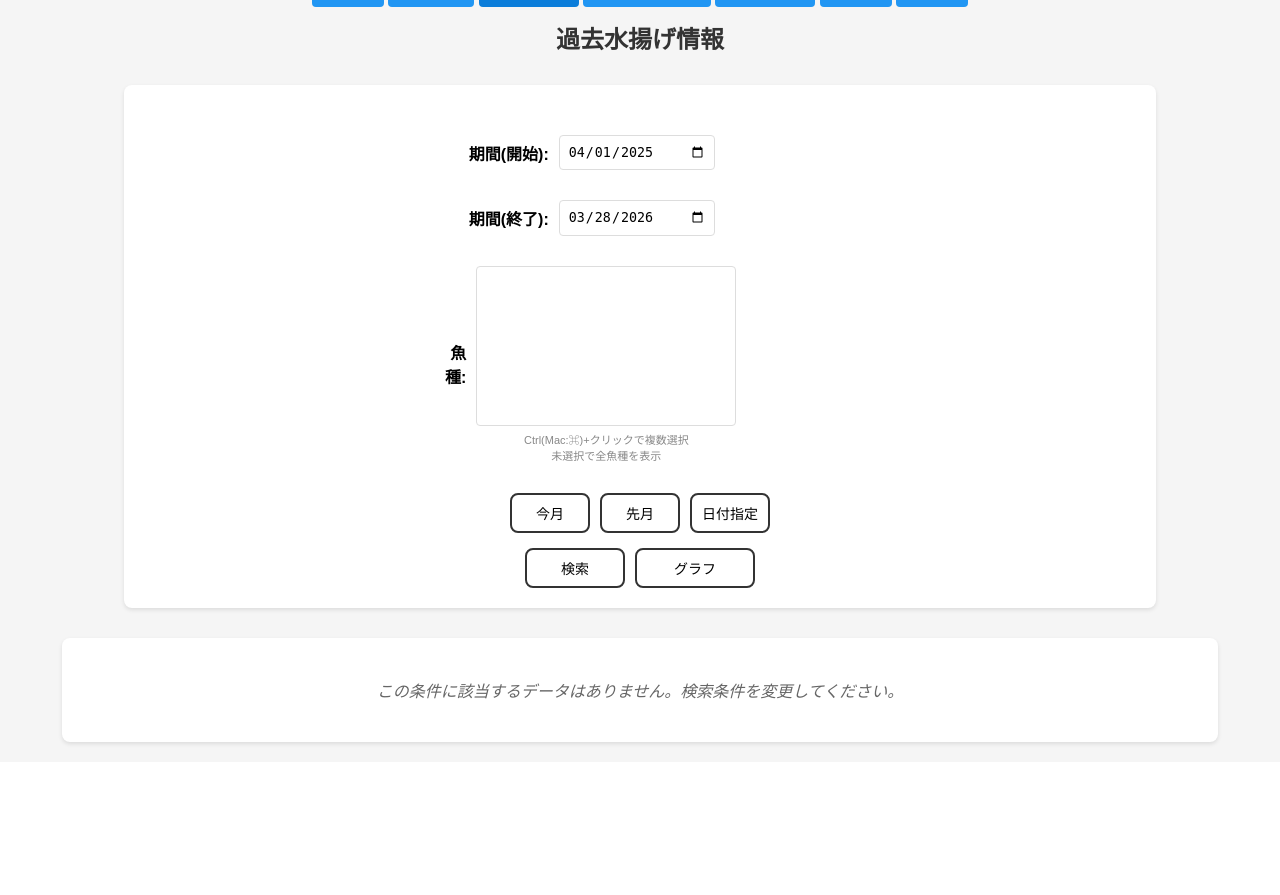
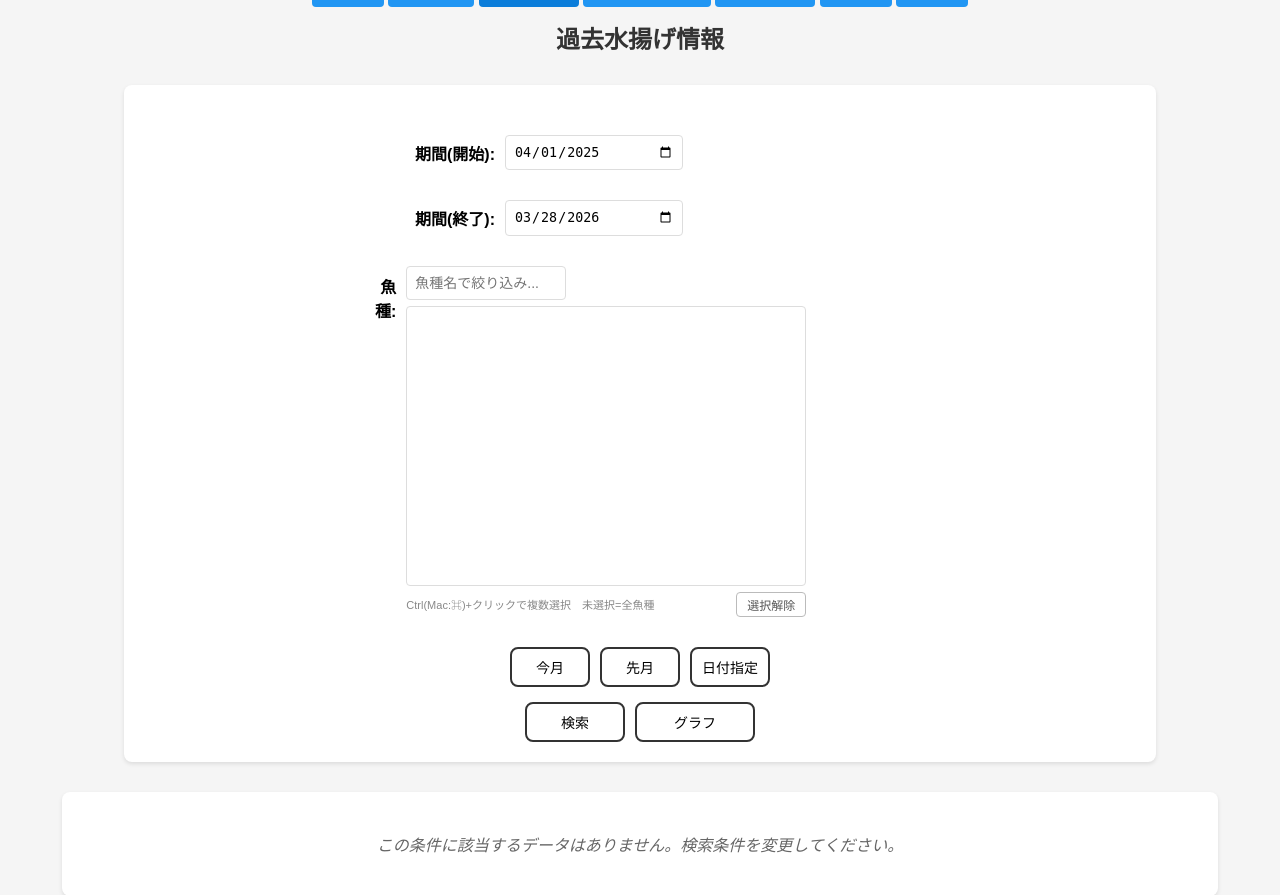
Before and after one commit to MarkStoneRiver/fishing-management, a Flask app: page /past_landings/ in a window 1280 px wide. Shown: the part 40-935 px from the top of the page. Before the commit the page ends 787 px from the top, so only its background shows below. Run offline with Flask 3, Linux system fonts and the light colour scheme; data comes from the database, SQL or seed files in the repository; tables that the repository leaves empty hold one stand-in row (values such as "Sample post"); data that the repository does not hold is empty.

Commit message:
過去水揚げ画面の魚種選択解除ボタンの追加と状態維持の改善

```diff
--- a/templates/past_landings.html
+++ b/templates/past_landings.html
@@ -47,13 +47,48 @@
             width: 160px;
         }
         .filter-item select[multiple] {
-            width: 260px;
-            height: 160px;
+            width: 400px;
+            height: 280px;
+            font-size: 14px;
+        }
+        .fish-select-wrapper {
+            display: flex;
+            flex-direction: column;
+            gap: 6px;
+        }
+        .fish-search-input {
+            width: 400px;
+            padding: 7px 10px;
+            border: 1px solid #ddd;
+            border-radius: 4px;
+            font-size: 14px;
+            box-sizing: border-box;
+        }
+        .fish-search-input:focus {
+            outline: none;
+            border-color: #2196F3;
+        }
+        .fish-select-toolbar {
+            display: flex;
+            align-items: center;
+            justify-content: space-between;
+            width: 400px;
         }
         .fish-select-hint {
             font-size: 11px;
             color: #888;
-            margin-top: 4px;
+        }
+        .fish-clear-btn {
+            font-size: 12px;
+            padding: 3px 10px;
+            background: #fff;
+            border: 1px solid #bbb;
+            border-radius: 4px;
+            cursor: pointer;
+            color: #555;
+        }
+        .fish-clear-btn:hover {
+            background: #f0f0f0;
         }
         .button-container {
             display: flex;
@@ -299,15 +334,19 @@
                 </div>
             </div>
 
-            <div class="filter-item">
-                <label>魚種:</label>
-                <div>
+            <div class="filter-item" style="align-items: flex-start;">
+                <label style="padding-top: 8px;">魚種:</label>
+                <div class="fish-select-wrapper">
+                    <input type="text" id="fish-search" class="fish-search-input" placeholder="魚種名で絞り込み...">
                     <select name="fish_code" id="fish-code-select" multiple>
                         {% for code, name in fish_types %}
                         <option value="{{ code }}" {% if code in selected_fish_codes %}selected{% endif %}>{{ code }} - {{ name }}</option>
                         {% endfor %}
                     </select>
-                    <div class="fish-select-hint">Ctrl(Mac:⌘)+クリックで複数選択<br>未選択で全魚種を表示</div>
+                    <div class="fish-select-toolbar">
+                        <div class="fish-select-hint">Ctrl(Mac:⌘)+クリックで複数選択　未選択=全魚種</div>
+                        <button type="button" class="fish-clear-btn" id="fish-clear-btn">選択解除</button>
+                    </div>
                 </div>
             </div>
             <div class="date-shortcut-buttons">
@@ -377,6 +416,21 @@
             const startDateInput = document.querySelector('#start_date');
             const endDateInput = document.querySelector('#end_date');
             const fishCodeSelect = document.querySelector('#fish-code-select');
+            const fishSearch = document.querySelector('#fish-search');
+
+            // 魚種リストのインクリメンタル検索
+            fishSearch.addEventListener('input', function() {
+                const keyword = this.value.trim().toLowerCase();
+                Array.from(fishCodeSelect.options).forEach(opt => {
+                    const match = opt.textContent.toLowerCase().includes(keyword);
+                    opt.style.display = match ? '' : 'none';
+                });
+            });
+
+            // 選択解除ボタン
+            document.getElementById('fish-clear-btn').addEventListener('click', function() {
+                Array.from(fishCodeSelect.options).forEach(opt => opt.selected = false);
+            });
 
             // カレンダー関連の変数
             const calendarDays = document.getElementById('calendarDays');
```
